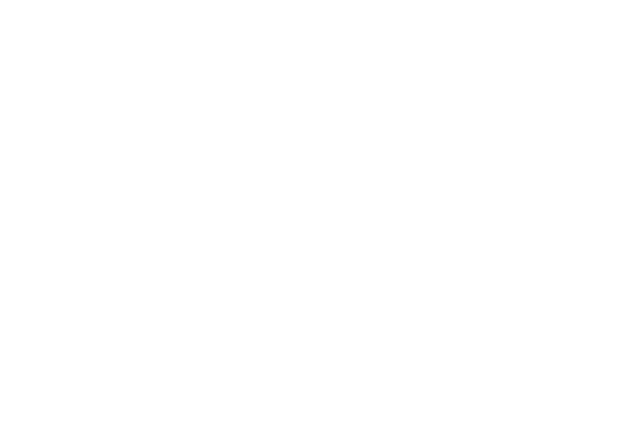
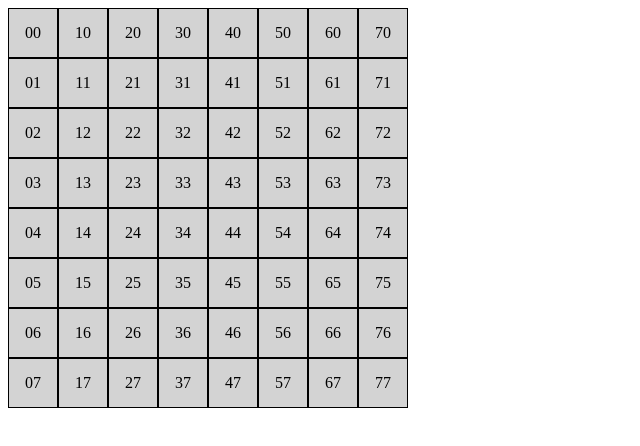
Before and after one commit to Mattwwilson34/knights-travail, a React (Vite) app: page / in a window 1280 px wide. Shown: the top 446 px of the page, without its empty margins (0-640 px from the left). Built offline with nearby package versions, Linux system fonts and the light colour scheme.

Commit message:
Add: Gamboard component and unit tests

```diff
--- a/src/App.tsx
+++ b/src/App.tsx
@@ -1,10 +1,12 @@
 import React from 'react'
 import './App.css'
+import Gameboard from './features/gameboard'
 
 function App() {
 
   return (
     <div className="App" data-testid='App'>
+      <Gameboard />
     </div>
   )
 }
--- a/src/features/gameboard/components/gameboard.tsx
+++ b/src/features/gameboard/components/gameboard.tsx
@@ -0,0 +1,21 @@
+import React, { Fragment } from 'react'
+import { v4 as uuidv4 } from 'uuid';
+import get2dArray from '../../../utils/2d-array-generator'
+
+const Gameboard = () => {
+	const gameboardArray: number[][] = get2dArray();
+
+	return (
+		<div className="Gameboard" data-testid='Gameboard'>
+			{gameboardArray.map(y => {
+				return (
+					<Fragment key={uuidv4()}>
+						{y.map(x => <div className='Gameboard-Tile' key={uuidv4()}>{x}</div>)}
+					</Fragment>
+				)
+			})}
+		</div>
+	)
+}
+
+export default Gameboard
--- /dev/null
+++ b/src/features/gameboard/index.ts
@@ -0,0 +1,3 @@
+import Gameboard from "./components/gameboard";
+
+export default Gameboard
```
Also changed, not shown: 1 other file (tests, documents, lock files or other folders).
